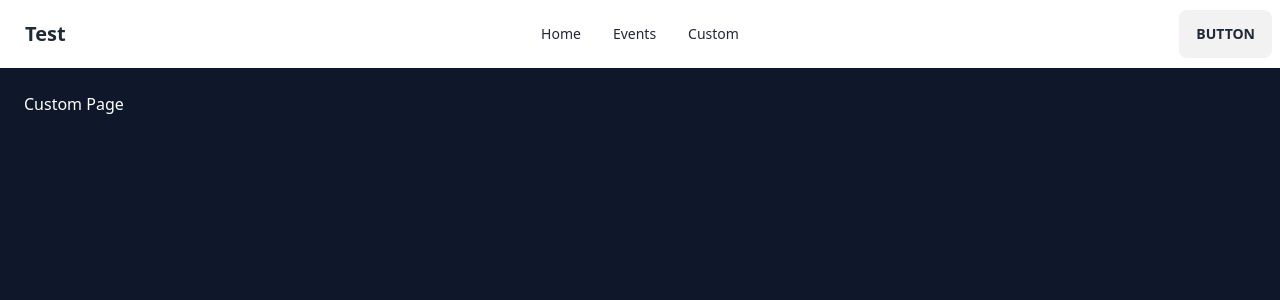
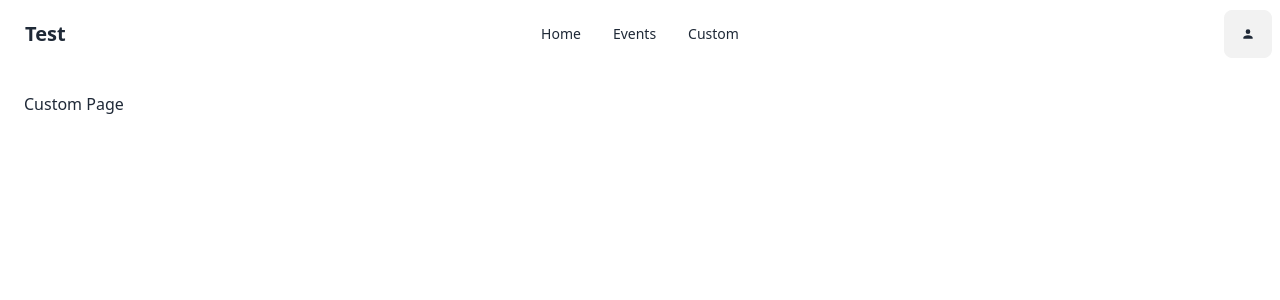
Before and after one commit to jhonpabz/nuxt-js-web-apps, a Nuxt app in the folder nuxt-project/: page /custom in a window 1280 px wide. Shown: the top 300 px of the page. Built offline with nearby package versions, Linux system fonts and the light colour scheme.

Commit message:
Update alias and assets.

```diff
--- a/nuxt-project/app.vue
+++ b/nuxt-project/app.vue
@@ -1,6 +1,6 @@
 <template>
   <Navbar />
-  <NuxtLayout>
-    <NuxtPage />
-  </NuxtLayout>
+
+  <NuxtLayout><NuxtPage /> </NuxtLayout>
 </template>
+<script setup></script>
--- /dev/null
+++ b/nuxt-project/components/Icons/Account.vue
@@ -0,0 +1,19 @@
+<template>
+  <svg
+    xmlns="http://www.w3.org/2000/svg"
+    width="1em"
+    height="1em"
+    viewBox="0 0 24 24"
+  >
+    <path
+      fill="currentColor"
+      d="M12 4a4 4 0 0 1 4 4a4 4 0 0 1-4 4a4 4 0 0 1-4-4a4 4 0 0 1 4-4m0 10c4.42 0 8 1.79 8 4v2H4v-2c0-2.21 3.58-4 8-4Z"
+    ></path>
+  </svg>
+</template>
+
+<script>
+export default {
+  name: "MdiAccount",
+};
+</script>
--- a/nuxt-project/components/Navbar/index.vue
+++ b/nuxt-project/components/Navbar/index.vue
@@ -37,7 +37,9 @@
       </ul>
     </div>
     <div class="navbar-end">
-      <a class="btn">Button</a>
+      <a class="btn">
+        <IconsAccount />
+      </a>
     </div>
   </div>
 </template>
--- a/nuxt-project/layout/custom.vue
+++ b/nuxt-project/layout/custom.vue
@@ -1,6 +1,6 @@
 <template>
-  <div>
-    <p>Default Layout</p>
+  <div class="bg-gray-500 h-screen text-white p-6">
+    <p>Custom Layout</p>
     <slot />
   </div>
 </template>
--- a/nuxt-project/layout/default.vue
+++ b/nuxt-project/layout/default.vue
@@ -1,5 +1,5 @@
 <template>
-  <div>
+  <div class="bg-gray-400">
     <p>Default Layout</p>
     <slot />
   </div>
--- a/nuxt-project/nuxt.config.ts
+++ b/nuxt-project/nuxt.config.ts
@@ -4,8 +4,11 @@ import { resolve } from "path";
 export default defineNuxtConfig({
   devtools: { enabled: true },
   alias: {
-    "@": resolve(__dirname, "/"),
+    /* "@": resolve(__dirname, "/"),
     "@store": resolve(__dirname, "store"),
+    "@assets": resolve(__dirname, "assets"), */
+    assets: "<rootDir>/assets",
+    store: "<rootDir>/store",
   },
   css: ["~/assets/main.css"],
   postcss: {
--- a/nuxt-project/package.json
+++ b/nuxt-project/package.json
@@ -15,6 +15,7 @@
     "daisyui": "^3.1.7",
     "nuxt": "^3.6.1",
     "postcss": "^8.4.24",
-    "tailwindcss": "^3.3.2"
+    "tailwindcss": "^3.3.2",
+    "vite-svg-loader": "^4.0.0"
   }
 }
--- a/nuxt-project/pages/custom/index.vue
+++ b/nuxt-project/pages/custom/index.vue
@@ -1,11 +1,9 @@
+<template>
+  <div class="p-6">Custom Page</div>
+</template>
 <script setup>
 definePageMeta({
   layout: "custom",
 });
 </script>
-
-<template>
-  <div class="bg-slate-900 h-screen text-white p-6">Custom Page</div>
-</template>
-
 <style></style>
--- a/nuxt-project/pages/events/index.vue
+++ b/nuxt-project/pages/events/index.vue
@@ -1,5 +1,6 @@
 <template>
   <div class="bg-slate-900 h-screen text-white p-6">Events Page</div>
+  <img src="@/assets/zxc.jpg" alt="Discover Nuxt 3" />
 </template>
 
 <script>
--- a/nuxt-project/pages/index.vue
+++ b/nuxt-project/pages/index.vue
@@ -1,5 +1,5 @@
 <script setup>
-import { useCounter } from "@store";
+import { useCounter } from "@/store";
 </script>
 
 <template>
--- a/nuxt-project/store/useTheme.js
+++ /dev/null
@@ -1,5 +0,0 @@
-import { reactive } from "vue";
-
-export const useTheme = reactive({
-  bg: "#0F172A",
-});
```
Also changed, not shown: nuxt-project/assets/zxc.jpg (added), 1 other file (tests, documents, lock files or other folders).
